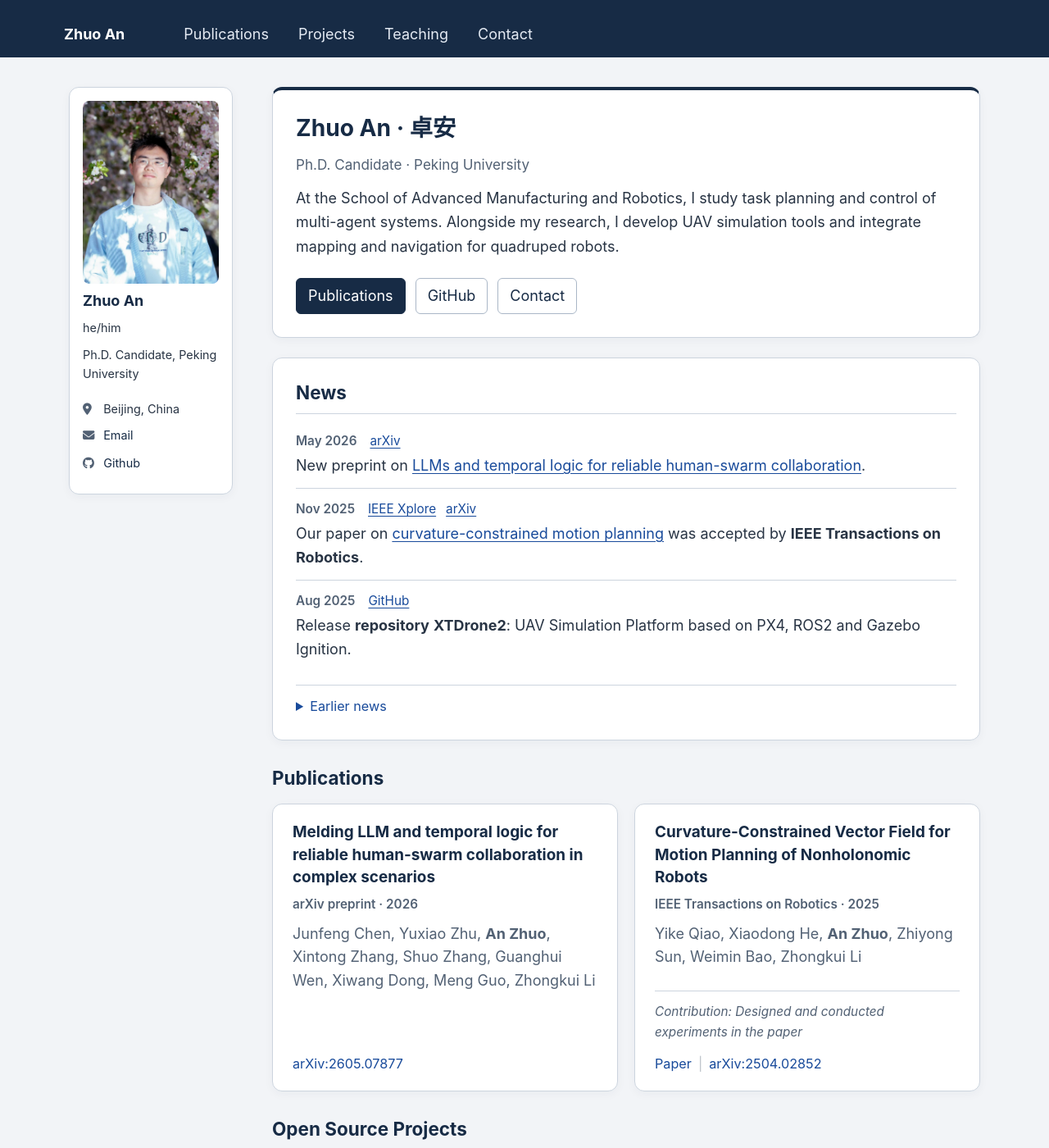
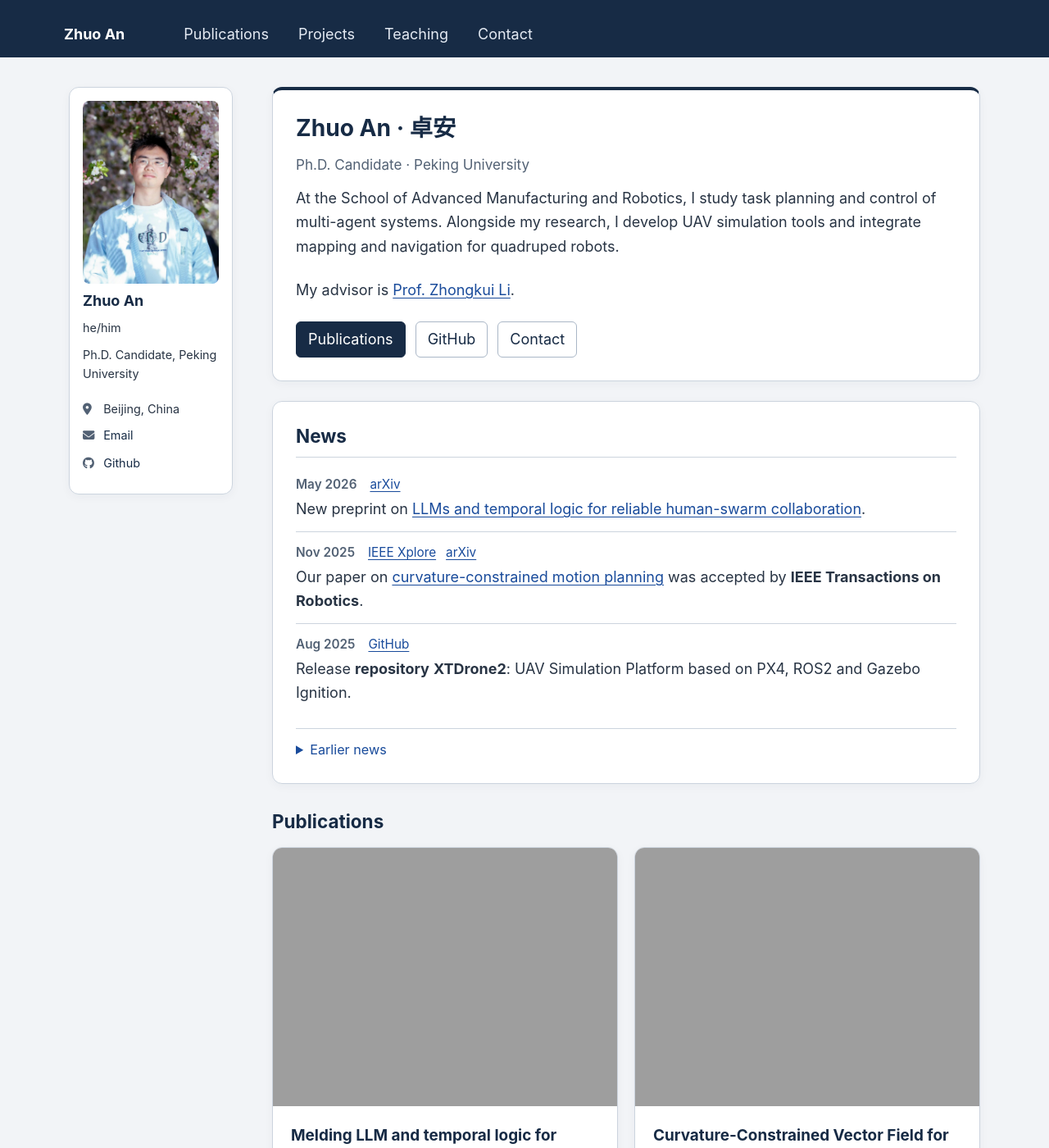
Before and after one commit to andy-zhuo-02/andy-zhuo-02.github.io, a Jekyll site: the page built from _pages/about.md, in a window 1280 px wide and 1400 px high. Shown: the whole window at 82% size. Built offline with Jekyll 4.4.1, drawn with Linux system fonts in a browser that asks for light colours.

Commit message:
Update publication cards and advisor information

```diff
--- a/Gemfile
+++ b/Gemfile
@@ -9,4 +9,8 @@ group :jekyll_plugins do
 end
 
 gem 'github-pages'
+gem 'csv'
+gem 'bigdecimal'
+# Build for the installed Ruby instead of using an older Windows binary.
+gem 'eventmachine', '1.2.7', force_ruby_platform: true
 gem 'tzinfo-data', platforms: [:mingw, :mswin, :x64_mingw, :jruby]
--- a/_data/publications.yml
+++ b/_data/publications.yml
@@ -5,12 +5,16 @@
   authors: "Junfeng Chen, Yuxiao Zhu, <strong>An Zhuo</strong>, Xintong Zhang, Shuo Zhang, Guanghui Wen, Xiwang Dong, Meng Guo, Zhongkui Li"
   arxiv_url: "https://arxiv.org/abs/2605.07877"
   arxiv_id: "2605.07877"
+  project_url: "https://trio-pku.github.io/DEXTER-LLM-Plus/"
+  image: "publication-melding.jpg"
+  image_alt: "Overview of task planning for robot swarms with LLMs and temporal logic"
 - title: "Curvature-Constrained Vector Field for Motion Planning of Nonholonomic Robots"
   title_url: "https://ieeexplore.ieee.org/abstract/document/11300826"
   category: journals
+  image: "publication-cvf.png"
+  image_alt: "Multi-robot motion planning experiment using curvature-constrained vector fields"
   venue: "IEEE Transactions on Robotics · 2025"
   authors: "Yike Qiao, Xiaodong He, <strong>An Zhuo</strong>, Zhiyong Sun, Weimin Bao, Zhongkui Li"
   paper_url: "https://ieeexplore.ieee.org/abstract/document/11300826"
   arxiv_url: "https://arxiv.org/abs/2504.02852"
   arxiv_id: "2504.02852"
-  contribution: "Contribution: Designed and conducted experiments in the paper"
--- a/_includes/publication-card.html
+++ b/_includes/publication-card.html
@@ -1,3 +1,4 @@
+{% include base_path %}
 {% comment %}
   Publication Card Component
 
@@ -9,11 +10,18 @@
   - paper_url: URL to the paper (optional)
   - arxiv_url: URL to arXiv (optional)
   - arxiv_id: arXiv ID for display (optional)
-  - contribution: Contribution description (optional)
+  - project_url: URL to the project homepage (optional)
 {% endcomment %}
 
 {% assign publication = include.publication | default: include %}
 <div class="publication-card">
+  {% if publication.image %}
+  <div class="publication-card__image">
+    <img src="{% if publication.image contains '://' %}{{ publication.image }}{% else %}{{ publication.image | prepend: '/images/' | prepend: base_path }}{% endif %}"
+         alt="{{ publication.image_alt | default: publication.title }}" loading="lazy">
+  </div>
+  {% endif %}
+  <div class="publication-card__body">
   <div class="publication-card__header">
     <h3 class="publication-card__title">
       <a href="{{ publication.title_url }}" target="_blank" rel="noopener noreferrer">{{ publication.title }}</a>
@@ -23,12 +31,7 @@
   <p class="publication-card__authors">
     {{ publication.authors }}
   </p>
-  {% if publication.contribution %}
-  <p class="publication-card__contribution">
-    <em>{{ publication.contribution }}</em>
-  </p>
-  {% endif %}
-  {% if publication.paper_url or publication.arxiv_url %}
+  {% if publication.paper_url or publication.arxiv_url or publication.project_url %}
   <div class="publication-card__links">
     {% if publication.paper_url %}
     <a href="{{ publication.paper_url }}" target="_blank" rel="noopener noreferrer">Paper</a>
@@ -45,7 +48,14 @@
       {% endif %}
     </a>
     {% endif %}
+    {% if publication.project_url %}
+    {% if publication.paper_url or publication.arxiv_url %}
+    <span class="separator">|</span>
+    {% endif %}
+    <a href="{{ publication.project_url }}" target="_blank" rel="noopener noreferrer">Project Page</a>
+    {% endif %}
   </div>
   {% endif %}
 
+  </div>
 </div>
--- a/_pages/about.md
+++ b/_pages/about.md
@@ -12,6 +12,7 @@ redirect_from:
   <h1 class="page__title">{{ page.title }}</h1>
   <p class="home-intro__role">Ph.D. Candidate · Peking University</p>
   <p>At the School of Advanced Manufacturing and Robotics, I study task planning and control of multi-agent systems. Alongside my research, I develop UAV simulation tools and integrate mapping and navigation for quadruped robots.</p>
+  <p>My advisor is <a href="https://www.zhongkuili-pku.com/home/" target="_blank" rel="noopener noreferrer">Prof. Zhongkui Li</a>.</p>
   <nav class="home-intro__links" aria-label="Quick links">
     <a href="{{ '/publications/' | relative_url }}">Publications</a>
     <a href="https://github.com/andy-zhuo-02">GitHub</a>
--- a/_sass/_publication-card.scss
+++ b/_sass/_publication-card.scss
@@ -1,9 +1,22 @@
 .publication-card {
   background: #fff;
-  padding: 20px 24px;
+  padding: 0;
+  overflow: hidden;
   margin: 16px 0;
   border: 1px solid $border-color;
   border-radius: 8px;
+}
+.publication-card__image {
+  width: 100%;
+  aspect-ratio: 8 / 5;
+  background: $surface-color;
+  img { display: block; width: 100%; height: 100%; object-fit: contain; }
+}
+.publication-card__body {
+  display: flex;
+  flex-direction: column;
+  flex: 1;
+  padding: 22px;
 }
 .publication-card__header {
   display: flex;
@@ -40,13 +53,6 @@
   a:hover { text-decoration: underline; }
   .separator { color: #bcc3ca; }
 }
-.publication-card .publication-card__contribution {
-  color: $muted-color;
-  margin: 14px 0 0;
-  padding-top: 12px;
-  border-top: 1px solid $border-color;
-  font-size: 0.85em;
+@media (max-width: 600px) {
+  .publication-card__body { padding: 20px; }
 }
-@media (max-width: 600px) {
-  .publication-card { padding: 16px; }
-}
```
Also changed, not shown: 2 other files.
